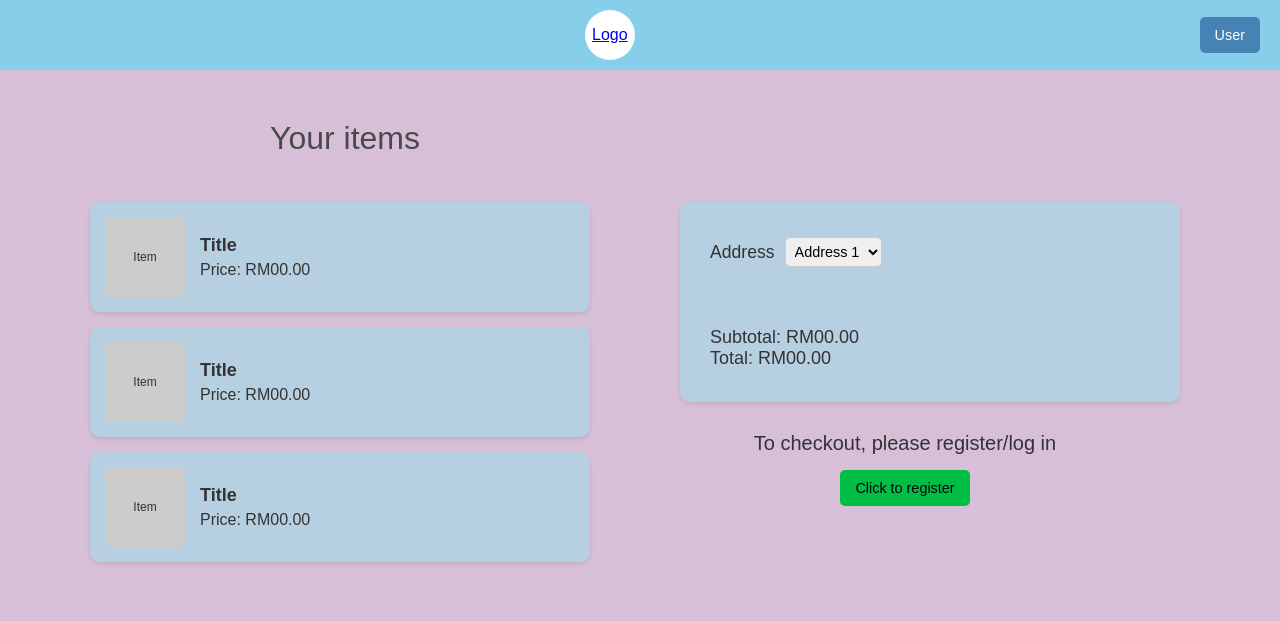
After one commit to IwanAizakku/umaapp, a PHP site: page /HTML/checkout-public-user.html in a window 1280 px wide. The commit adds this page. Shown: the top 621 px of the page. Run offline with PHP 8.4, Linux system fonts and the light colour scheme.

Commit message:
- added checkout-public-user.html - modified styles.css

```diff
--- a/CSS/styles.css
+++ b/CSS/styles.css
@@ -277,8 +277,8 @@ main {
     display: flex;
     align-items: center;
     background-color: #b6d0e2;
+    margin: 10px 10%;
     padding: 15px;
-    margin: 10px 10%;
     border-radius: 10px;
     box-shadow: 0 2px 5px rgba(0, 0, 0, 0.1);
 }
@@ -322,6 +322,125 @@ main {
     text-align: left;
     margin: 0;
     color: #333;
+}
+
+
+/* --Checkout section-- */
+.checkout-main {
+    display: flex;
+    justify-content: space-between;
+    padding: 10px;
+    gap: 20px;
+}
+
+.checkout-item-section {
+    flex: 1;
+    gap: 40px;
+    margin-top: 20px;
+}
+
+.checkout-item-box {
+    display: flex;
+    margin: 15px 0px 0px 30px;
+    width: 500px;
+    align-items: center;
+    background-color: #b6d0e2;
+    padding: 15px;
+    border-radius: 10px;
+    box-shadow: 0 2px 5px rgba(0, 0, 0, 0.1);
+}
+
+.checkout-item-title {
+    text-align: left;
+    font-size: 32px;
+    margin: 0px 220px;
+    width: 500px;
+    color: #4a4a4a;
+}
+
+.checkout-item-image {
+    flex: 0 0 10%;
+    text-align: left;
+}
+
+.checkout-placeholder {
+    width: 80px;
+    height: 80px;
+    background-color: #ccc;
+    display: flex;
+    justify-content: center;
+    align-items: center;
+    border-radius: 5px;
+    font-size: 12px;
+    color: #333;
+}
+
+.checkout-item-details {
+    flex: 1;
+    margin-left: 15px;
+}
+
+.checkout-summary-section {
+    flex: 1;
+    gap: 40px;
+    margin-top: 20px;
+}
+
+.checkout-summary-box {
+    display: flex;
+    flex-direction: column;
+    margin: 15px 0px 0px 30px;
+    width: 500px;
+    height: 200px;
+    align-items: left;
+    background-color: #b6d0e2;
+    padding: 15px 0px 0px 30px;
+    border-radius: 10px;
+    box-shadow: 0 2px 5px rgba(0, 0, 0, 0.1);
+}
+
+.checkout-summary-price {
+    font-size: 18px;
+    position: relative;
+    top: 50px;
+    text-align: left;
+    margin: 0px 0px 0px 0px;
+    color: #333;
+}
+
+.checkout-sign-in-section {
+    flex: 1;
+    gap: 40px;
+    margin-top: 20px;
+}
+
+.checkout-sign-in-message {
+    font-size: 20px;
+    position: relative;
+    top: 10px;
+    text-align: center;
+    margin: 0px 60px 0px 0px;
+    color: #333;
+}
+
+.checkout-register-buttons {
+    position: relative;
+    right: 30px;
+    top: 25px;
+}
+
+.checkout-register-buttons button{
+    background-color: #00bd48;
+    color: rgb(0, 0, 0);
+    border: none;
+    padding: 10px 15px;
+    border-radius: 5px;
+    font-size: 0.9rem;
+    cursor: pointer;
+}
+
+.checkout-register-buttons button:hover {
+    background-color: #41e171;
 }
 
 
@@ -524,3 +643,25 @@ main {
 .confirm-buttons button:hover {
     background-color: #41e171;
 }
+
+.register-buttons {
+    display: block;
+    gap: 10px;
+}
+
+.register-buttons button{
+    display: block;
+    position: center;
+    gap: 10px;
+    background-color: #00bd48;
+    color: rgb(0, 0, 0);
+    border: none;
+    padding: 10px 15px;
+    border-radius: 5px;
+    font-size: 0.9rem;
+    cursor: pointer;
+}
+
+.register-buttons button:hover {
+    background-color: #41e171;
+}
--- /dev/null
+++ b/HTML/checkout-public-user.html
@@ -0,0 +1,74 @@
+<!DOCTYPE html>
+<html lang="en">
+<head>
+    <meta charset="UTF-8">
+    <meta name="viewport" content="width=device-width, initial-scale=1.0">
+    <title>Checkout</title>
+    <link rel="stylesheet" href="../CSS/styles.css"> <!-- Link to external CSS -->
+</head>
+<body>
+
+    <!-- Header -->
+    <header>
+        <a href="https://iwanaizakku.github.io/umaapp/" img src="" alt="Logo" class="logo">Logo</a>
+        <div class="header-buttons">
+            <button>User</button>
+        </div>
+    </header>
+
+    <!-- Checkout Section -->
+    <main>
+    <div class="checkout-item-title">Your items</div>
+    <div class="checkout-main">
+        <div class="checkout-item-section">
+            <div class="checkout-item-box">
+                <div class="checkout-item-image">
+                    <div class="checkout-placeholder">Item</div>
+                </div>
+                <div class="checkout-item-details">
+                    <p class="item-title">Title</p>
+                    <p class="item-price">Price: RM00.00</p>
+                </div>
+            </div>
+            <div class="checkout-item-box">
+                <div class="checkout-item-image">
+                    <div class="checkout-placeholder">Item</div>
+                </div>
+                <div class="checkout-item-details">
+                    <p class="item-title">Title</p>
+                    <p class="item-price">Price: RM00.00</p>
+                </div>
+            </div>
+            <div class="checkout-item-box">
+                <div class="checkout-item-image">
+                    <div class="checkout-placeholder">Item</div>
+                </div>
+                <div class="checkout-item-details">
+                    <p class="item-title">Title</p>
+                    <p class="item-price">Price: RM00.00</p>
+                </div>
+            </div>
+        </div>
+
+        <div class="checkout-summary-section">
+            <div class="checkout-summary-box">
+                <div class="choice-bar">
+                    <label for="User-address">Address</label>
+  			        <select name="User-address" id="User-address">
+                        <option value="Individual">Address 1</option>
+                        <option value="Business">Address 2</option>
+                    </select>
+                </div>
+                <p class="checkout-summary-price">Subtotal: RM00.00</p>
+                <p class="checkout-summary-price">Total: RM00.00</p>
+            </div>
+            <div class="checkout-sign-in-section">
+                <p class="checkout-sign-in-message">To checkout, please register/log in</p>
+                <div class="checkout-register-buttons">
+                    <button>Click to register</button>
+                </div>
+            </div>
+        </div>
+    </main>
+</body>
+</html>
```
